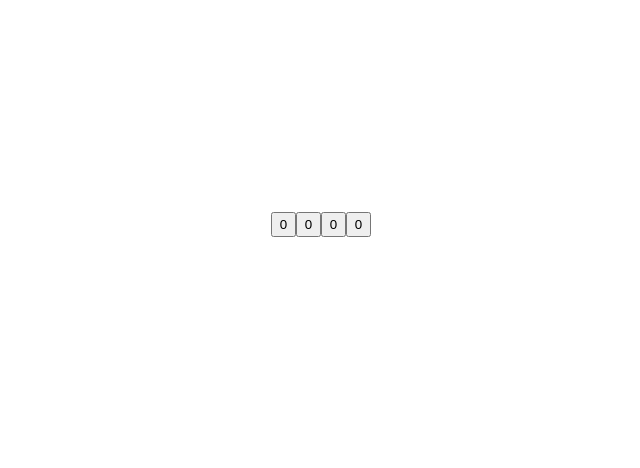
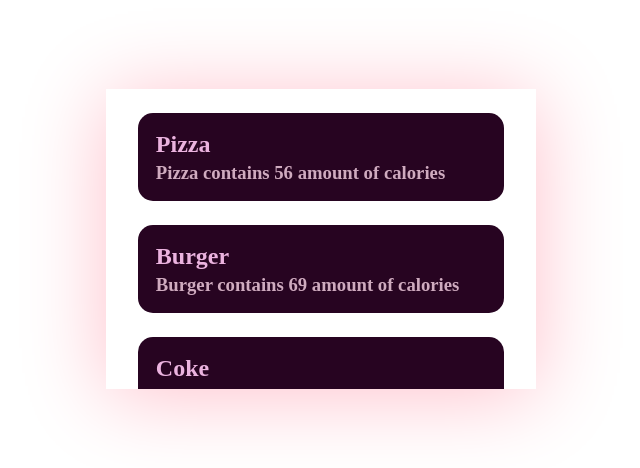
Before and after one commit to AayshaChugh/DN-Frontend, a React (Create React App) app in the folder thareact/: page / in a window 1280 px wide. Shown: the part 176-644 px from the top of the page, without its empty margins (319-959 px from the left). Built offline with nearby package versions, Linux system fonts and the light colour scheme.

Commit message:
CalorieCounter Day20

```diff
--- a/thareact/src/App.js
+++ b/thareact/src/App.js
@@ -4,6 +4,7 @@ import ChessBoard from "./chessBoard/chessBoard";
 import FoodCalorie from "./Day17/foodCalorie";
 import Chess18 from "./Day18/chess18";
 import Counter from "./Day19/counter";
+import FoodCalorie20 from "./Day20/foodCalorie20";
 function App() {
   return (
     <div className="App">
@@ -11,7 +12,8 @@ function App() {
       {/* <ChessBoard /> */}
       {/* <FoodCalorie /> */}
       {/* <Chess18 /> */}
-      <Counter />
+      {/* <Counter /> */}
+      <FoodCalorie20 />
     </div>
   );
 }
--- a/thareact/src/Day20/foodCalorie20.jsx
+++ b/thareact/src/Day20/foodCalorie20.jsx
@@ -3,18 +3,23 @@ import data from "./elements20.json";
 import FoodName from "./foodName20";
 import "./foodCalorie20.css";
 
-const foodCalorie20 = () => {
+const FoodCalorie20 = () => {
   const [state, setState] = useState(data);
   return (
     <section className="foodContainer">
-      {state.map((food, id) => {
-        console.log(food);
+      {state.map((foodObj, ind) => {
+        console.log(foodObj);
         return (
-          <FoodName state={state} setState={setState} food={food} key={id} />
+          <FoodName
+            state={state}
+            setState={setState}
+            foodProp={foodObj}
+            key={ind}
+          />
         );
       })}
     </section>
   );
 };
 
-export default foodCalorie20;
+export default FoodCalorie20;
--- a/thareact/src/Day20/foodName20.jsx
+++ b/thareact/src/Day20/foodName20.jsx
@@ -1,14 +1,15 @@
 import React from "react";
 
-const foodName20 = ({ props }) => {
+const FoodName20 = (props) => {
   return (
     <div className="foodName">
-      <h1>{props.food}</h1>
+      <h1>{props.foodProp.food}</h1>
       <h3>
-        {props.food} contains {props.calorie} amount of calories{" "}
+        {props.foodProp.food} contains {props.foodProp.calorie} amount of
+        calories{" "}
       </h3>
     </div>
   );
 };
 
-export default foodName20;
+export default FoodName20;
```
